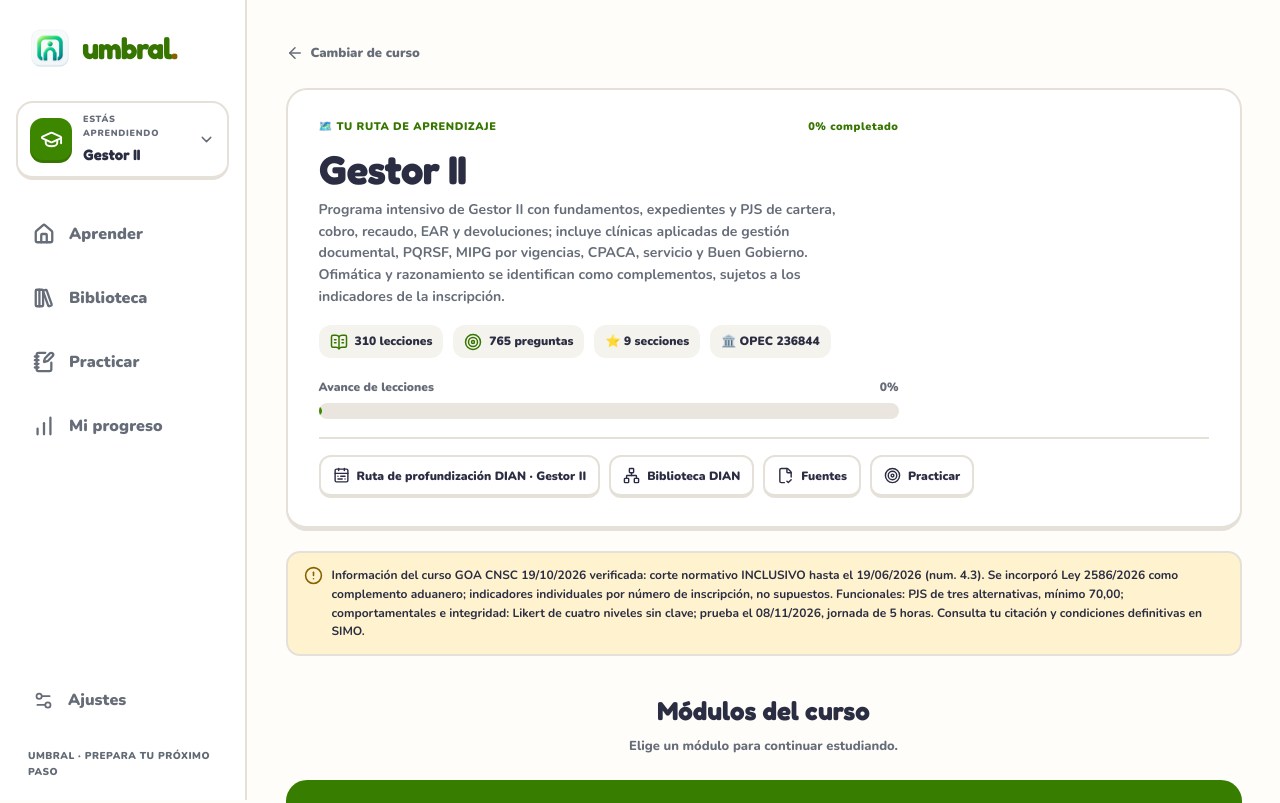
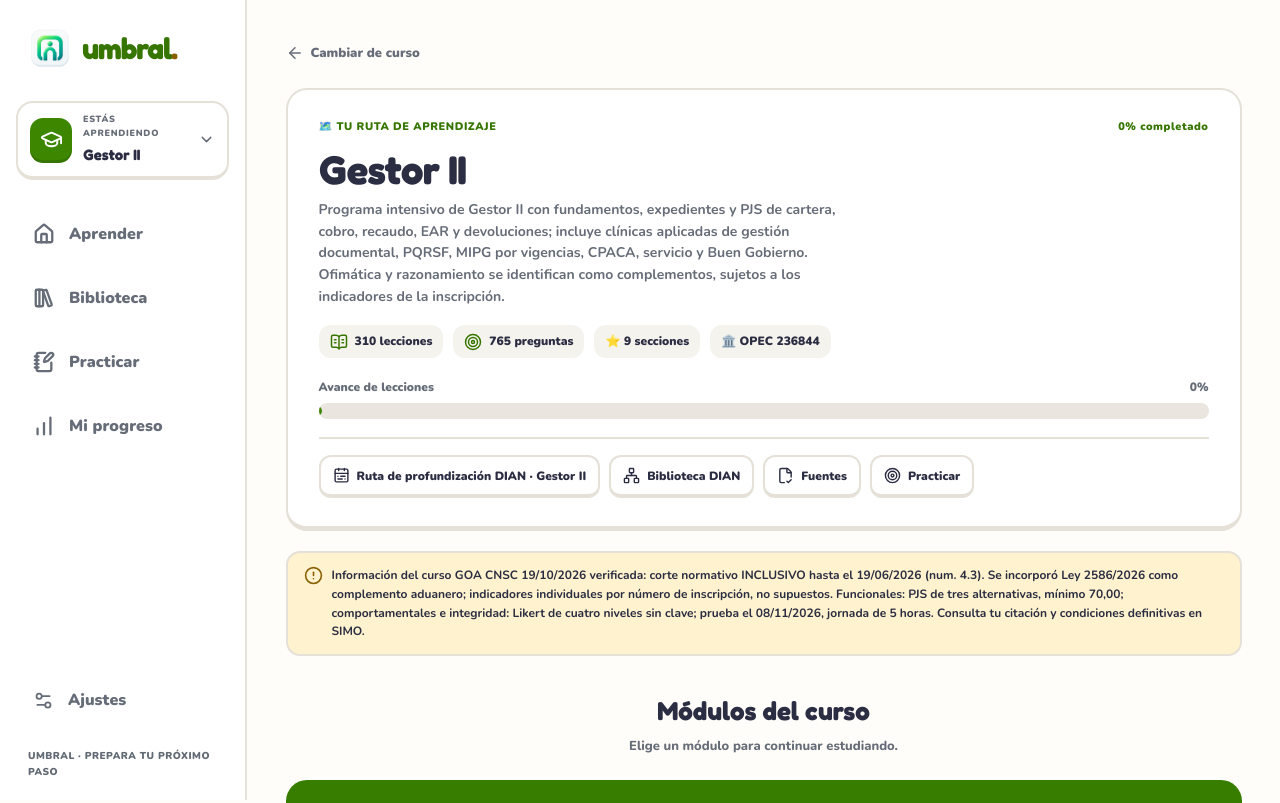
Before and after one commit to yefercode25/umbral, a React (Vite) app: page /courses/dian-2676-gestor-ii in a window 1280 px wide. Shown: the top 803 px of the page. Built offline with nearby package versions, Linux system fonts and the light colour scheme; a web font is replaced by a local one.

Commit message:
refactor(ux): reduce redundancia en CoursePage.module.css

```diff
--- a/src/features/courses/CoursePage.module.css
+++ b/src/features/courses/CoursePage.module.css
@@ -14,9 +14,5 @@
 .sectionHeading{text-align:center;margin:35px auto 24px;max-width:530px;}.sectionHeading span{font-size:11px;font-weight:900;color:var(--color-brand-strong);letter-spacing:.07em;}.sectionHeading h2{font-size:26px;margin:5px 0;}.sectionHeading p{font-size:13px;font-weight:750;color:var(--color-text-muted);margin:0;}
 @media(min-width:740px){.hero{padding:28px 31px;}}
 
-.heroGrid{display:grid;grid-template-columns:1fr 290px;gap:20px;align-items:center;}
-.heroCover{border-radius:17px;border:2px solid var(--color-border);border-bottom-width:5px;overflow:hidden;background:#fffdf9;}
-.heroCover img{width:100%;height:auto;display:block;}
+.heroGrid{display:block;}
 .actionHighlight{border-color:var(--color-brand)!important;background:var(--color-brand-soft)!important;color:var(--color-brand-strong)!important;}
-.courseGraphicWrap{margin:20px 0;}
-@media(max-width:780px){.heroGrid{grid-template-columns:1fr;}.heroCover{display:none;}}
```
